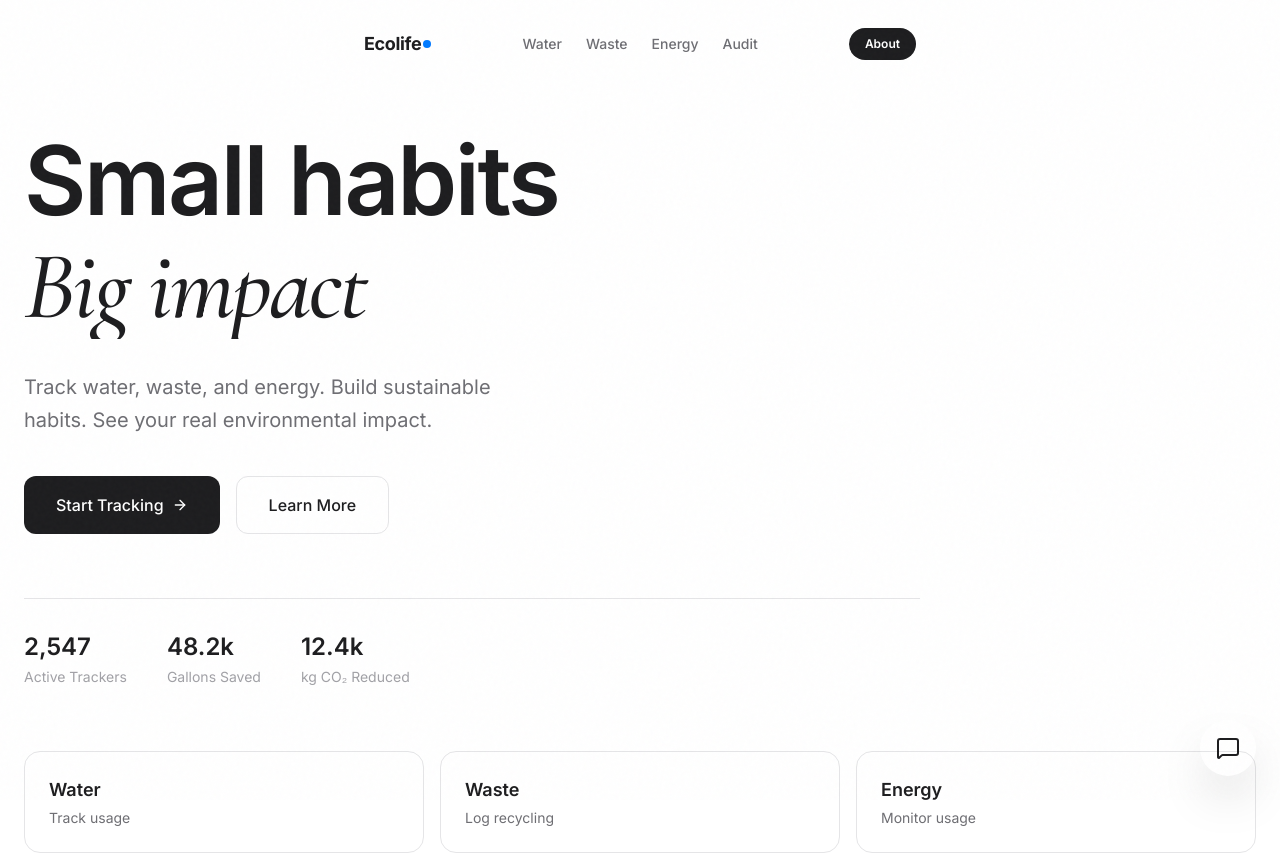
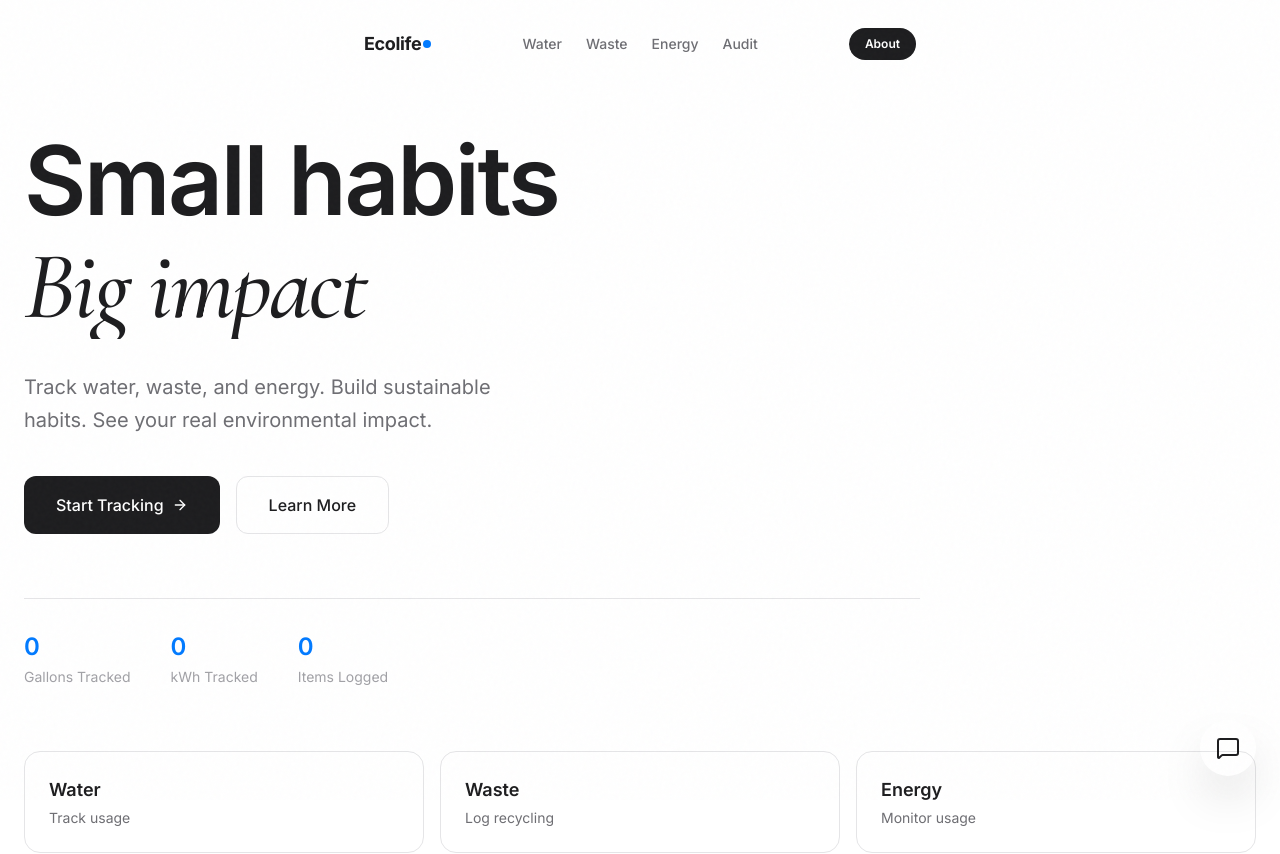
Before and after one commit to 3xecutablefile/Website-For-School, a Next.js app: page / in a window 1280 px wide. Shown: the top 854 px of the page. Built offline with nearby package versions, Linux system fonts and the light colour scheme.

Commit message:
Remove hardcoded hero stats - now pull from EcoContext real-time data

```diff
--- a/src/components/ui/HeroSection.tsx
+++ b/src/components/ui/HeroSection.tsx
@@ -3,14 +3,23 @@
 import { motion } from "framer-motion";
 import { useEffect, useState } from "react";
 import Link from "next/link";
-import { ChevronRight, ArrowRight } from "lucide-react";
+import { ArrowRight } from "lucide-react";
+import { useEco } from "@/context/EcoContext";
 
 export default function HeroSection() {
   const [visible, setVisible] = useState(false);
+  const { data } = useEco();
 
   useEffect(() => {
     setVisible(true);
   }, []);
+
+  const formatValue = (val: number) => {
+    if (val >= 1000) return (val / 1000).toFixed(1) + "k";
+    return val.toString();
+  };
+
+  const hasData = data.water > 0 || data.energy > 0 || data.waste > 0;
 
   return (
     <section className="relative min-h-[85vh] flex items-center">
@@ -74,23 +83,25 @@ export default function HeroSection() {
             </Link>
           </motion.div>
 
-          {/* Stats */}
+          {/* Stats - Dynamic */}
           <motion.div
             initial={{ opacity: 0 }}
             animate={visible ? { opacity: 1 } : {}}
             transition={{ duration: 0.6, delay: 1 }}
             className="flex flex-wrap gap-10 mt-16 pt-8 border-t border-[#E5E5E7]"
           >
-            {[
-              { value: "2,547", label: "Active Trackers" },
-              { value: "48.2k", label: "Gallons Saved" },
-              { value: "12.4k", label: "kg CO₂ Reduced" },
-            ].map((stat) => (
-              <div key={stat.label}>
-                <p className="display text-2xl font-semibold text-[#1D1D1F]">{stat.value}</p>
-                <p className="text-sm text-[#A1A1A6] mt-1">{stat.label}</p>
-              </div>
-            ))}
+            <div>
+              <p className="display text-2xl font-semibold text-[#007AFF]">{formatValue(data.water)}</p>
+              <p className="text-sm text-[#A1A1A6] mt-1">Gallons Tracked</p>
+            </div>
+            <div>
+              <p className="display text-2xl font-semibold text-[#007AFF]">{formatValue(data.energy)}</p>
+              <p className="text-sm text-[#A1A1A6] mt-1">kWh Tracked</p>
+            </div>
+            <div>
+              <p className="display text-2xl font-semibold text-[#007AFF]">{formatValue(data.waste)}</p>
+              <p className="text-sm text-[#A1A1A6] mt-1">Items Logged</p>
+            </div>
           </motion.div>
         </div>
 
```
